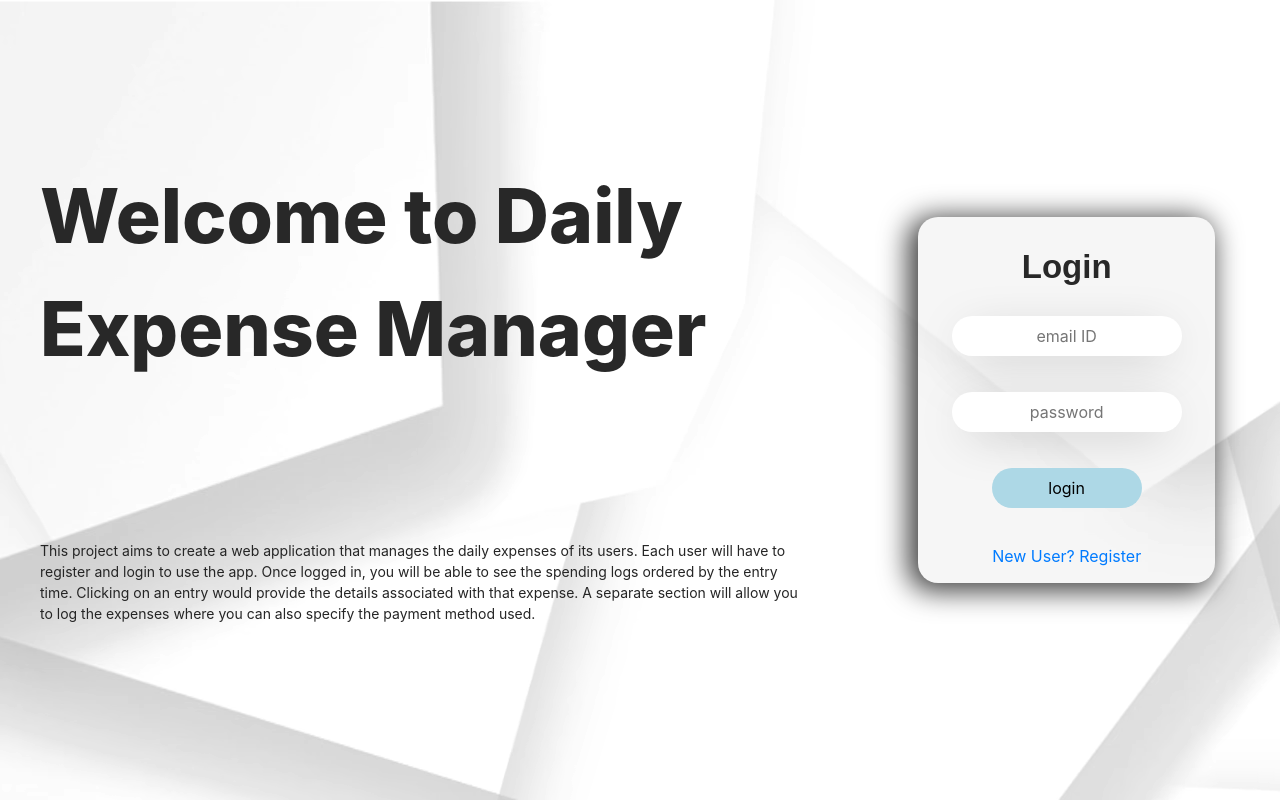
After one commit to mushrifshahreyar/Daily-Expense-Manager-WebApp, a PHP site: page / in a window 1280 px wide. The commit adds this page. Run offline with PHP 8.4, Linux system fonts and the light colour scheme.

Commit message:
final changes

```diff
--- a/home.css
+++ b/home.css
@@ -115,3 +115,8 @@ body {
     justify-content: center;
     margin-bottom: 10px;
 }
+
+.myForm h5 {
+    color: black;
+    display: flex;
+}
--- /dev/null
+++ b/index.php
@@ -0,0 +1,83 @@
+<?php
+
+  session_start();
+  $_SESSION['username']=NULL;
+  $_SESSION['emailID']=NULL;
+  $emailID = "";
+  $pass = "";
+  $message = "";
+  $db = mysqli_connect('localhost', 'newroot', '12345', 'expmgr') or die('could not connect');
+
+  if (isset($_POST['login'])) {
+    $emailID = mysqli_real_escape_string($db, $_POST['emailid']);
+    $pass = mysqli_real_escape_string($db, $_POST['password']);
+    $pass = md5($pass);
+    $query = "SELECT * FROM user WHERE email = '$emailID' AND pass = '$pass' ";
+    $results = mysqli_query($db, $query) or die("unable to check at the moment");
+    $user = mysqli_fetch_assoc($results);
+    if (mysqli_num_rows($results)) {
+      $_SESSION['username'] = $user['username'];
+      $_SESSION['emailID'] = $user['email'];
+      header("location: dashboard.php");
+    } else {
+      // print("credentials dont match");
+      $message = "credentials dont match";
+    }
+  }
+
+?>
+
+
+
+<!DOCTYPE html>
+<html>
+
+<head>
+  <title>Login</title>
+  <link rel="stylesheet" href="https://cdn.jsdelivr.net/npm/bootstrap@4.5.3/dist/css/bootstrap.min.css"
+    integrity="sha384-TX8t27EcRE3e/ihU7zmQxVncDAy5uIKz4rEkgIXeMed4M0jlfIDPvg6uqKI2xXr2" crossorigin="anonymous">
+  <link rel="stylesheet" href="home.css" />
+</head>
+
+<body>
+
+  <div class="row">
+    <div class="col-md-8">
+      <div class="titleSection">
+        <div class="box">
+          <header>Welcome to Daily Expense Manager</header>
+          <p>
+            This project aims to create a web application that manages the daily expenses of its
+            users. Each user will have to register and login to use the app. Once logged in, you
+            will be able to see the spending logs ordered by the entry time. Clicking on an entry
+            would provide the details associated with that expense. A separate section will allow
+            you to log the expenses where you can also specify the payment method used.
+          </p>
+        </div>
+      </div>
+    </div>
+
+    <div class="col-md-4">
+      <div class="loginSection">
+        <form class="myForm text-center" action="#" method="POST">
+          <header>Login</header>
+          <div class="form-group">
+            <input type="email" class="myInput" id="emailID" placeholder="email ID" name="emailid" required>
+          </div>
+
+          <div class="form-group">
+            <input type="password" class="myInput" id="password" placeholder="password" name="password" required>
+          </div>
+          <input type="submit" class="SubmitBtn" value="login" name="login">
+          <p><?php print($message) ?></p>
+
+          <a class = "registerLink" href="register.php">New User? Register</a>
+
+        </form>
+      </div>
+    </div>
+  </div>
+
+</body>
+
+</html>
--- a/settings.php
+++ b/settings.php
@@ -2,7 +2,7 @@
     session_start();
 
     if($_SESSION['username'] == NULL) {
-        header('location: home.php');
+        header('location: index.php');
     }
     $message = NULL;
     $db = mysqli_connect('localhost', 'newroot', '12345', 'expmgr') or die("connection to mysql failed");
@@ -80,7 +80,7 @@
                             <a href="dashboard.php" class="dropdown-item">Home</a>
                             <a href="#" class="dropdown-item">View past transactions</a>
                             <div class="dropdown-divider"></div>
-                            <a href="home.php" class="dropdown-item">Logout</a>
+                            <a href="index.php" class="dropdown-item">Logout</a>
                         </div>
                     </li>
                 </ul>
--- a/view_all.php
+++ b/view_all.php
@@ -2,7 +2,7 @@
     session_start();
 
     if($_SESSION['username'] == NULL) {
-        header('location: home.php');
+        header('location: index.php');
     }
 
     $emailID = $_SESSION['emailID'];
@@ -45,10 +45,10 @@
                 <li class="nav-item dropdown">
                   <a href="#" class="nav-link dropdown-toggle" data-toggle="dropdown">Hi <?php print($_SESSION['username']); ?></a>
                   <div class="dropdown-menu dropdown-menu-right">
-                    <a href="home.php" class="dropdown-item">Home</a>
+                    <a href="dashboard.php" class="dropdown-item">Home</a>
                     <a href="settings.php" class="dropdown-item">Edit Information</a>
                     <div class="dropdown-divider"></div>
-                    <a href="logout.php" class="dropdown-item">Logout</a>
+                    <a href="index.php" class="dropdown-item">Logout</a>
                   </div>
                 </li>
               </ul>
```
Also changed, not shown: dashboard.php (+4 -4 lines), register.php (+1 -9 lines), 1 other file.
